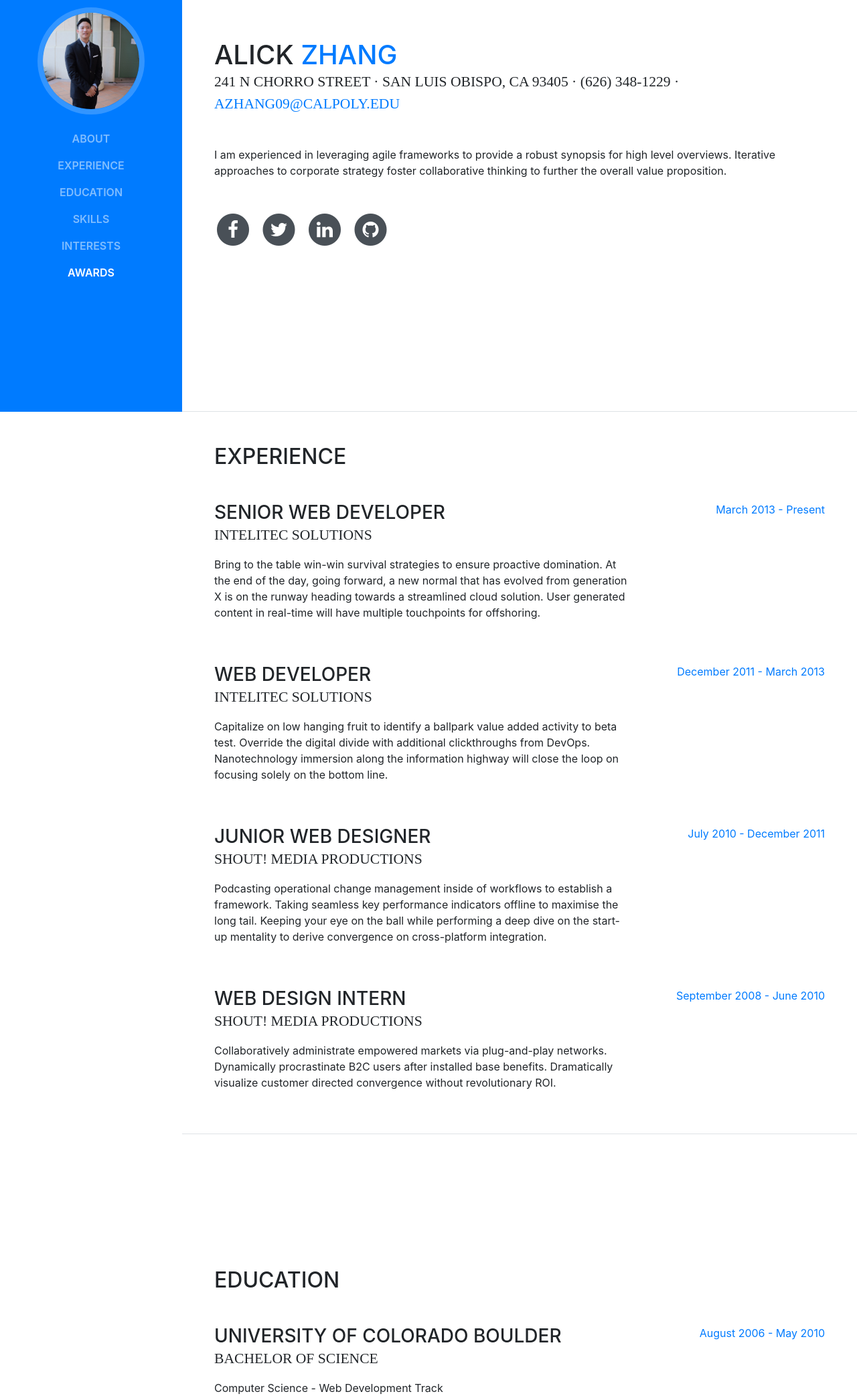
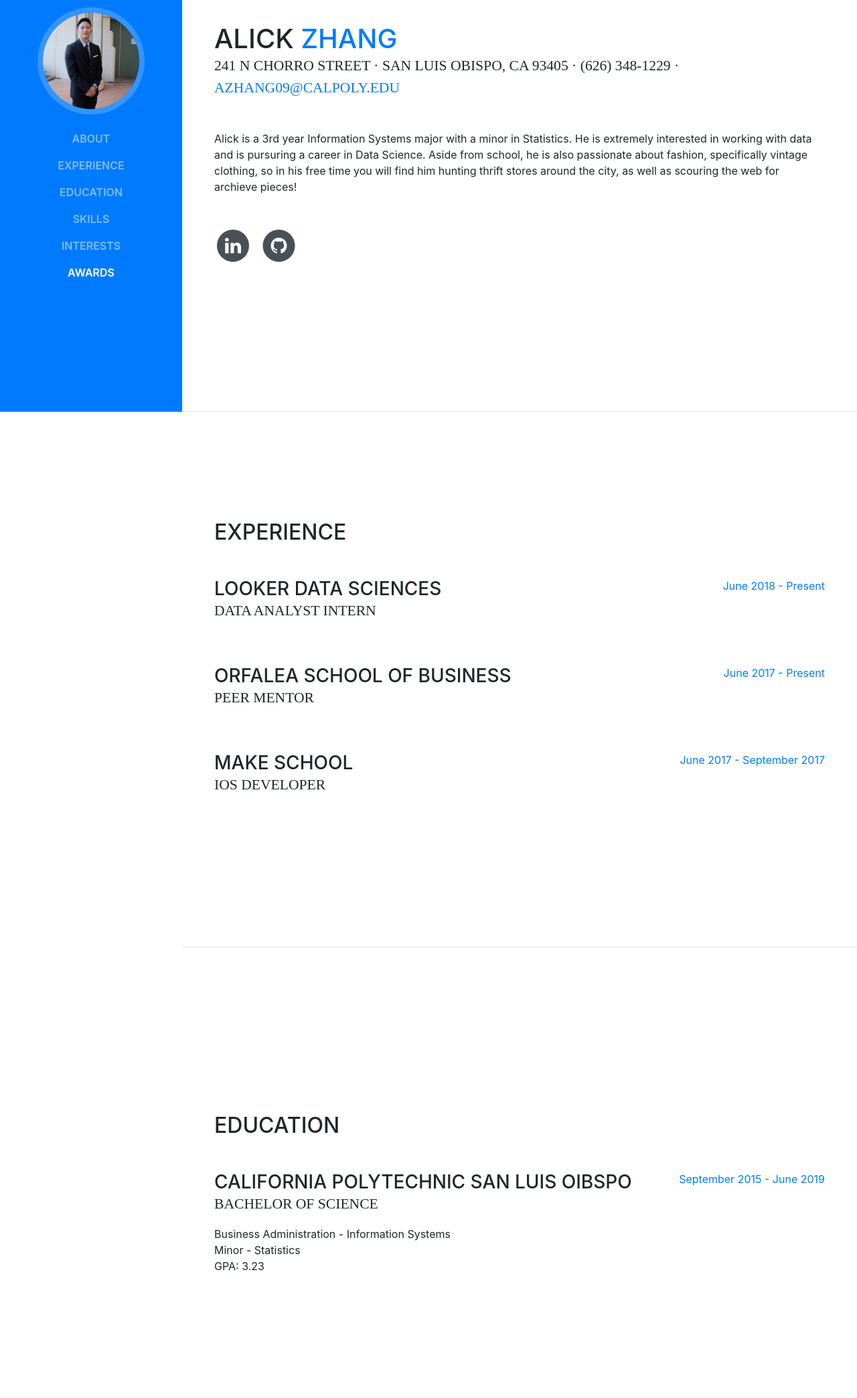
Before and after one commit to alick9797/alick9797.github.io, a website with bundled scripts: page index.html in a window 1280 px wide. Shown: the part 185-2273 px from the top of the page at 67% size. Built offline with nearby package versions, Linux system fonts and the light colour scheme; a web font is replaced by a local one.

Commit message:
changes to experience, education

```diff
--- a/index.html
+++ b/index.html
@@ -71,26 +71,10 @@
           <div class="subheading mb-5">241 N Chorro Street · San Luis Obispo, CA 93405 · (626) 348-1229 ·
             <a href="mailto:azhang09@calpoly.edu">azhang09@calpoly.edu</a>
           </div>
-          <p class="mb-5">I am experienced in leveraging agile frameworks to provide a robust synopsis for high level overviews. Iterative approaches to corporate strategy foster collaborative thinking to further the overall value proposition.</p>
+          <p class="mb-5">Alick is a 3rd year Information Systems major with a minor in Statistics. He is extremely interested in working with data and is pursuring a career in Data Science. Aside from school, he is also passionate about fashion, specifically vintage clothing, so in his free time you will find him hunting thrift stores around the city, as well as scouring the web for archieve pieces!</p>
           <ul class="list-inline list-social-icons mb-0">
             <li class="list-inline-item">
-              <a href="#">
-                <span class="fa-stack fa-lg">
-                  <i class="fa fa-circle fa-stack-2x"></i>
-                  <i class="fa fa-facebook fa-stack-1x fa-inverse"></i>
-                </span>
-              </a>
-            </li>
-            <li class="list-inline-item">
-              <a href="#">
-                <span class="fa-stack fa-lg">
-                  <i class="fa fa-circle fa-stack-2x"></i>
-                  <i class="fa fa-twitter fa-stack-1x fa-inverse"></i>
-                </span>
-              </a>
-            </li>
-            <li class="list-inline-item">
-              <a href="#">
+              <a href="https://www.linkedin.com/in/alickzhang/">
                 <span class="fa-stack fa-lg">
                   <i class="fa fa-circle fa-stack-2x"></i>
                   <i class="fa fa-linkedin fa-stack-1x fa-inverse"></i>
@@ -98,7 +82,7 @@
               </a>
             </li>
             <li class="list-inline-item">
-              <a href="#">
+              <a href= "https://github.com/alick9797">
                 <span class="fa-stack fa-lg">
                   <i class="fa fa-circle fa-stack-2x"></i>
                   <i class="fa fa-github fa-stack-1x fa-inverse"></i>
@@ -115,48 +99,36 @@
 
           <div class="resume-item d-flex flex-column flex-md-row mb-5">
             <div class="resume-content mr-auto">
-              <h3 class="mb-0">Senior Web Developer</h3>
-              <div class="subheading mb-3">Intelitec Solutions</div>
-              <p>Bring to the table win-win survival strategies to ensure proactive domination. At the end of the day, going forward, a new normal that has evolved from generation X is on the runway heading towards a streamlined cloud solution. User generated content in real-time will have multiple touchpoints for offshoring.</p>
+              <h3 class="mb-0">Looker Data Sciences</h3>
+              <div class="subheading mb-3">Data Analyst Intern</div>
+              <p></p>
             </div>
             <div class="resume-date text-md-right">
-              <span class="text-primary">March 2013 - Present</span>
+              <span class="text-primary">June 2018 - Present</span>
             </div>
           </div>
 
           <div class="resume-item d-flex flex-column flex-md-row mb-5">
             <div class="resume-content mr-auto">
-              <h3 class="mb-0">Web Developer</h3>
-              <div class="subheading mb-3">Intelitec Solutions</div>
-              <p>Capitalize on low hanging fruit to identify a ballpark value added activity to beta test. Override the digital divide with additional clickthroughs from DevOps. Nanotechnology immersion along the information highway will close the loop on focusing solely on the bottom line.</p>
+              <h3 class="mb-0">Orfalea School of Business</h3>
+              <div class="subheading mb-3">Peer Mentor</div>
+              <p></p>
             </div>
             <div class="resume-date text-md-right">
-              <span class="text-primary">December 2011 - March 2013</span>
+              <span class="text-primary">June 2017 - Present</span>
             </div>
           </div>
 
           <div class="resume-item d-flex flex-column flex-md-row mb-5">
             <div class="resume-content mr-auto">
-              <h3 class="mb-0">Junior Web Designer</h3>
-              <div class="subheading mb-3">Shout! Media Productions</div>
-              <p>Podcasting operational change management inside of workflows to establish a framework. Taking seamless key performance indicators offline to maximise the long tail. Keeping your eye on the ball while performing a deep dive on the start-up mentality to derive convergence on cross-platform integration.</p>
+              <h3 class="mb-0">Make School</h3>
+              <div class="subheading mb-3">iOS Developer</div>
+              <p></p>
             </div>
             <div class="resume-date text-md-right">
-              <span class="text-primary">July 2010 - December 2011</span>
+              <span class="text-primary">June 2017 - September 2017</span>
             </div>
           </div>
-
-          <div class="resume-item d-flex flex-column flex-md-row">
-            <div class="resume-content mr-auto">
-              <h3 class="mb-0">Web Design Intern</h3>
-              <div class="subheading mb-3">Shout! Media Productions</div>
-              <p>Collaboratively administrate empowered markets via plug-and-play networks. Dynamically procrastinate B2C users after installed base benefits. Dramatically visualize customer directed convergence without revolutionary ROI.</p>
-            </div>
-            <div class="resume-date text-md-right">
-              <span class="text-primary">September 2008 - June 2010</span>
-            </div>
-          </div>
-
         </div>
 
       </section>
@@ -167,30 +139,18 @@
 
           <div class="resume-item d-flex flex-column flex-md-row mb-5">
             <div class="resume-content mr-auto">
-              <h3 class="mb-0">University of Colorado Boulder</h3>
+              <h3 class="mb-0">California Polytechnic San Luis Oibspo</h3>
               <div class="subheading mb-3">Bachelor of Science</div>
-              <div>Computer Science - Web Development Track</div>
+              <div>Business Administration - Information Systems</div>
+              <div>Minor - Statistics</div>
               <p>GPA: 3.23</p>
             </div>
             <div class="resume-date text-md-right">
-              <span class="text-primary">August 2006 - May 2010</span>
+              <span class="text-primary">September 2015 - June 2019</span>
             </div>
           </div>
-
-          <div class="resume-item d-flex flex-column flex-md-row">
-            <div class="resume-content mr-auto">
-              <h3 class="mb-0">James Buchanan High School</h3>
-              <div class="subheading mb-3">Technology Magnet Program</div>
-              <p>GPA: 3.56</p>
-            </div>
-            <div class="resume-date text-md-right">
-              <span class="text-primary">August 2002 - May 2006</span>
-            </div>
-          </div>
-
         </div>
       </section>
-
       <section class="resume-section p-3 p-lg-5 d-flex flex-column" id="skills">
         <div class="my-auto">
           <h2 class="mb-5">Skills</h2>
```
Also changed, not shown: 2 other files.
